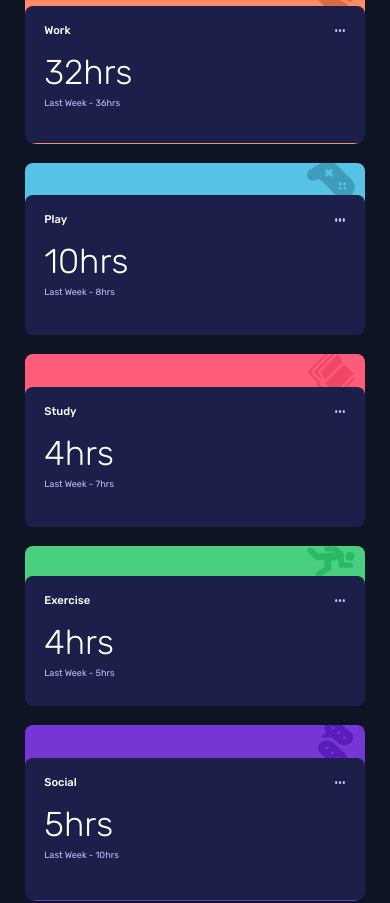
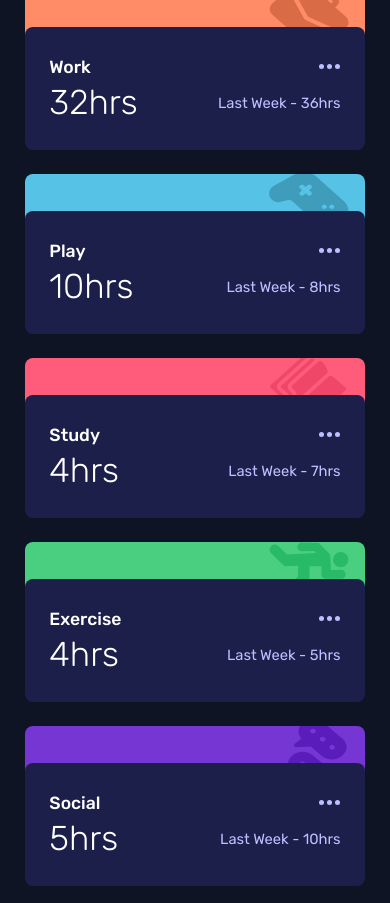
Before and after one commit to pkthunder87/time-tracker, a React (Vite) app: page / in a window 390 px wide. Shown: the top 903 px of the page. Built offline with nearby package versions, Linux system fonts and the light colour scheme.

Commit message:
Feat: Finish static mobile design

```diff
--- a/src/components/AppLayout.jsx
+++ b/src/components/AppLayout.jsx
@@ -3,7 +3,7 @@ import UserBox from './UserBox';
 
 function AppLayout() {
   return (
-    <div className=" grid gap-[1.2rem] text-white sm:h-[48.5dvh] sm:w-[77dvw] sm:grid-cols-4 sm:grid-rows-2">
+    <div className=" grid gap-6 text-white sm:h-[48.5dvh] sm:w-[77dvw] sm:grid-cols-4 sm:grid-rows-2 sm:gap-[1.2rem]">
       <UserBox />
 
       <TimeBox
@@ -16,7 +16,7 @@ function AppLayout() {
 
       <TimeBox
         activityIcon="icon-play.svg"
-        iconPosition="-mt-[.2rem] mr-[.6rem]"
+        iconPosition="-mt-[.2rem] sm:mr-[.6rem] mr-4"
         activityColor="bg-primary-soft-blue"
         activity="Play"
         currentDuration="10"
@@ -25,7 +25,7 @@ function AppLayout() {
 
       <TimeBox
         activityIcon="icon-study.svg"
-        iconPosition="-mt-[.2rem] mr-[.6rem]"
+        iconPosition="-mt-[.2rem] sm:mr-[.6rem] mr-4"
         activityColor="bg-primary-light-red"
         activity="Study"
         currentDuration="4"
@@ -34,8 +34,8 @@ function AppLayout() {
 
       <TimeBox
         activityIcon="icon-exercise.svg"
-        iconSize="h-8 w-12"
-        iconPosition=" mr-[.6rem]"
+        iconSize="sm:h-8 sm:w-12 h-[3.4rem] w-20"
+        iconPosition=" sm:mr-[.6rem] mr-4"
         activityColor="bg-primary-lime-green"
         activity="Exercise"
         currentDuration="4"
@@ -44,8 +44,8 @@ function AppLayout() {
 
       <TimeBox
         activityIcon="icon-social.svg"
-        iconSize="h-14 w-12"
-        iconPosition="-mt-2 mr-2"
+        iconSize="sm:h-14 sm:w-12 h-[5.6rem] w-20"
+        iconPosition="sm:-mt-2 sm:mr-2 -mt-3 mr-3"
         activityColor="bg-primary-violet"
         activity="Social"
         currentDuration="5"
@@ -54,7 +54,7 @@ function AppLayout() {
 
       <TimeBox
         activityIcon="icon-self-care.svg"
-        iconSize="h-10 w-10"
+        iconSize="sm:h-10 sm:w-10 h-16 w-16"
         activityColor="bg-primary-yellow"
         activity="Self Care"
         currentDuration="2"
--- a/src/components/TimeBox.jsx
+++ b/src/components/TimeBox.jsx
@@ -1,7 +1,7 @@
 function TimeBox({
   activityIcon,
-  iconSize = 'h-12 w-12',
-  iconPosition = '-mt-[.4rem] mr-[.6rem] ',
+  iconSize = 'sm:h-12 sm:w-12 h-[4.5rem] w-20',
+  iconPosition = 'sm:-mt-[.4rem] sm:mr-[.6rem] -mt-[.6rem] mr-[1rem]',
   activityColor,
   activity,
   currentDuration,
@@ -9,7 +9,7 @@ function TimeBox({
 }) {
   return (
     <div
-      className={`grid h-full grid-rows-[19%_81%] rounded-xl ${activityColor} text-base`}
+      className={`grid h-40 grid-rows-[23%_77%] rounded-xl sm:h-full sm:grid-rows-[19%_81%] ${activityColor} text-base`}
     >
       <div
         className={`flex justify-end overflow-hidden rounded-lg ${activityColor} `}
@@ -20,19 +20,23 @@ function TimeBox({
           alt="suitcase"
         />
       </div>
-      <div className="group cursor-pointer rounded-lg bg-neutral-dark-blue p-[1.18rem] font-light focus-within:brightness-100 hover:brightness-[1.75]">
-        <div className="-mt-[.4rem] flex items-center justify-between text-[.7rem] font-medium">
-          <p>{activity}</p>
+      <div className="group cursor-pointer rounded-lg bg-neutral-dark-blue p-6 font-light focus-within:brightness-100 hover:brightness-[1.75] sm:p-[1.18rem]">
+        <div className="mt-1 flex items-center justify-between text-base font-medium sm:-mt-[.4rem] sm:text-[.7rem]">
+          <p className="text-[1.1rem] sm:text-[.7rem]">{activity}</p>
           <img
-            className="mr-[.05rem] h-[.2rem] w-[.65rem] cursor-pointer hover:brightness-150"
+            className="mr-[.05rem] cursor-pointer hover:brightness-150 sm:h-[.2rem] sm:w-[.65rem]"
             src="./icon-ellipsis.svg"
             alt="suitcase"
           />
         </div>
-        <p className="mt-[1.12rem] text-[2.15rem] ">{currentDuration}hrs</p>
-        <p className=" mt-[.4rem] text-[.57rem] font-normal  text-neutral-pale-blue group-hover:text-neutral-desaturated-blue">
-          Last Week - {previousDuration}hrs
-        </p>
+        <div className="flex justify-between sm:block">
+          <p className="mt-3 text-[2.15rem] sm:mt-[1.12rem] ">
+            {currentDuration}hrs
+          </p>
+          <p className=" mt-3 text-[.92rem] font-normal text-neutral-pale-blue group-hover:text-neutral-desaturated-blue sm:mt-[.4rem] sm:text-[.57rem]">
+            Last Week - {previousDuration}hrs
+          </p>
+        </div>
       </div>
     </div>
   );
```
